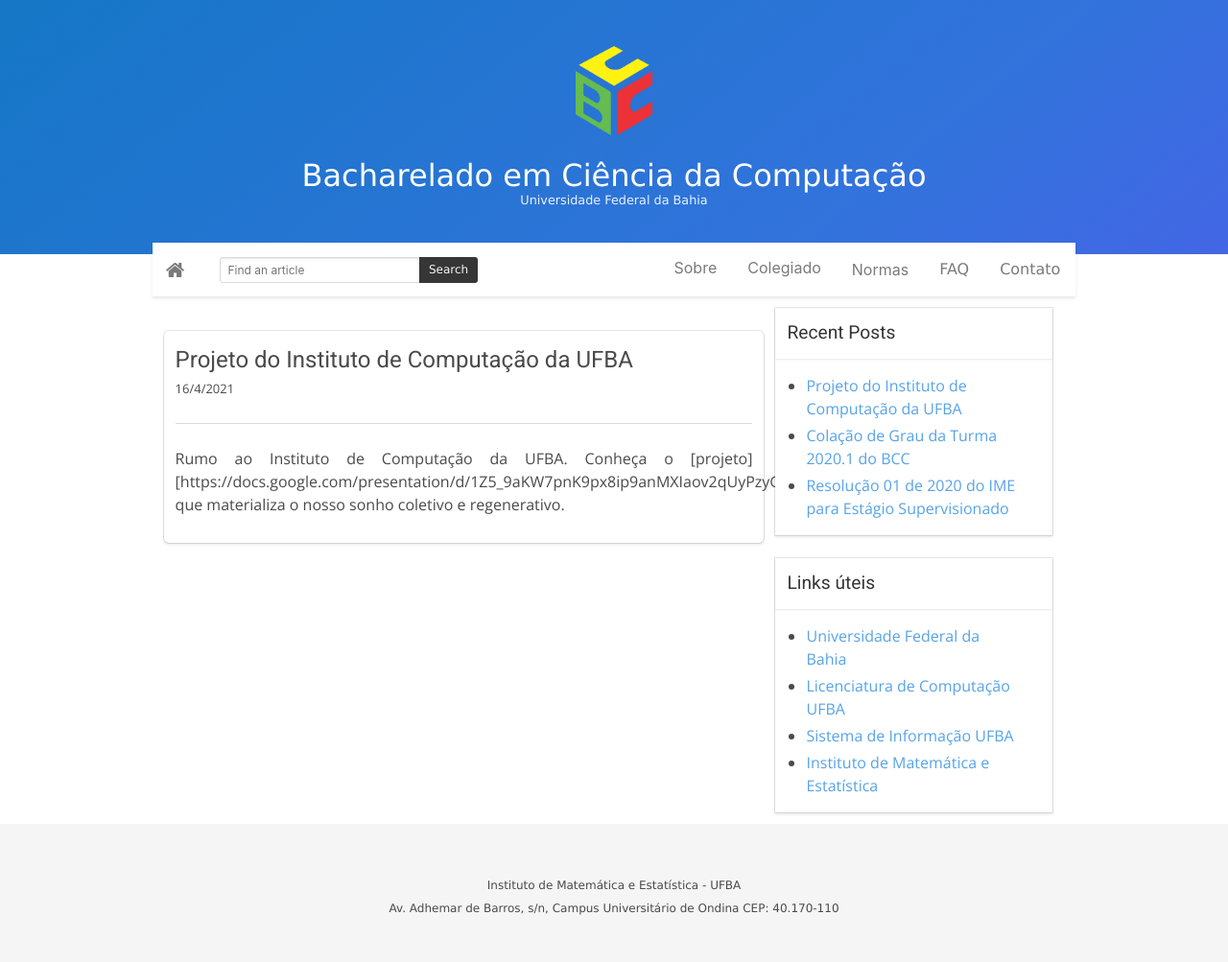
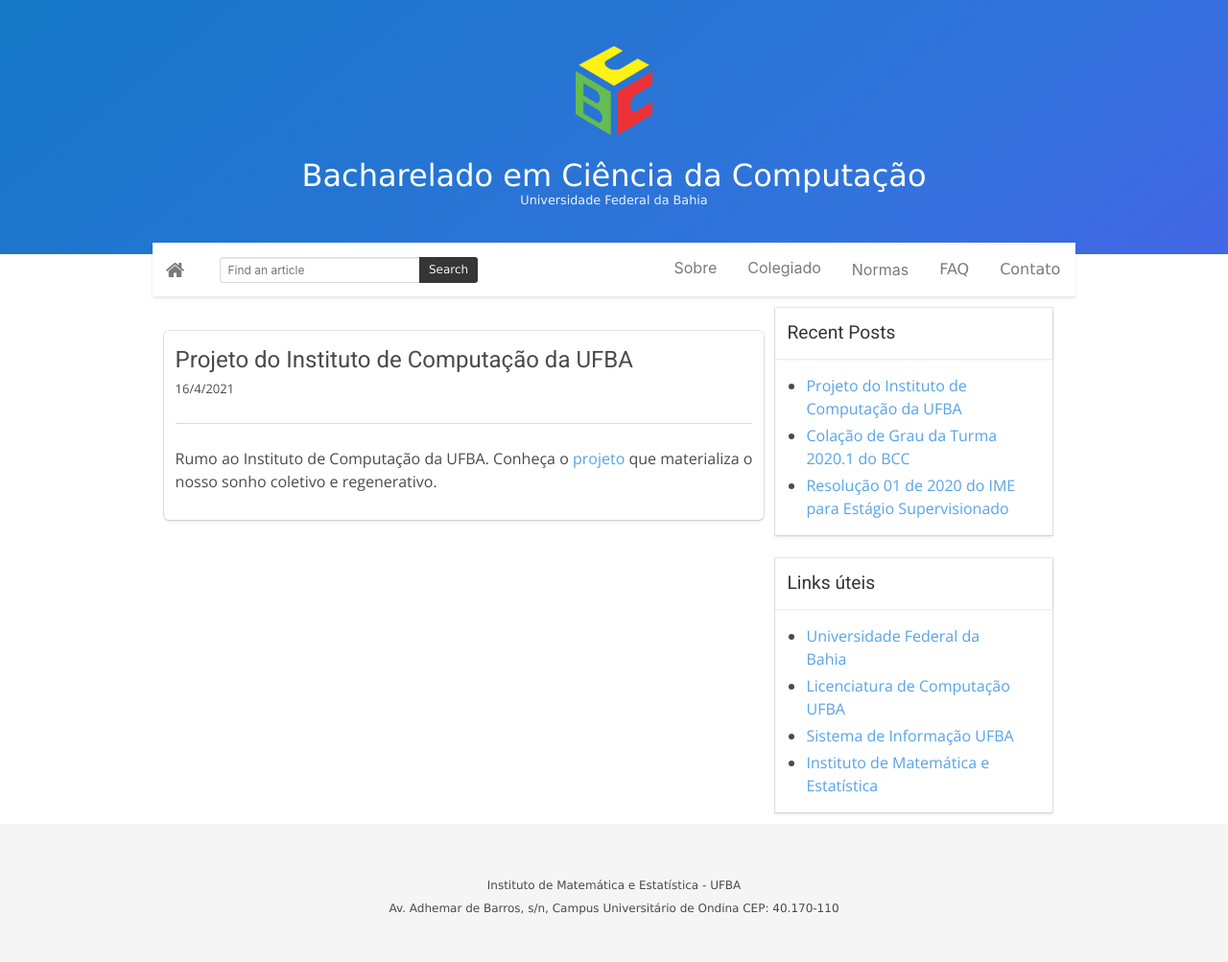
Before and after one commit to bcc-ufba/bcc-ufba.github.io, a Jekyll site: the page built from _posts/2021-04-16-Projeto_IC_UFBA.markdown, in a window 1280 px wide. Shown: the whole page at 96% size. Built offline with Jekyll 4.4.1, drawn with Linux system fonts in a browser that asks for light colours.

Commit message:
Update 2021-04-16-Projeto_IC_UFBA.markdown

```diff
--- a/_posts/2021-04-16-Projeto_IC_UFBA.markdown
+++ b/_posts/2021-04-16-Projeto_IC_UFBA.markdown
@@ -2,4 +2,4 @@
 title: Projeto do Instituto de Computação da UFBA
 layout: post
 ---
-Rumo ao Instituto de Computação da UFBA. Conheça o [projeto][https://docs.google.com/presentation/d/1Z5_9aKW7pnK9px8ip9anMXIaov2qUyPzyGU344lIb3k/edit#slide=id.p] que materializa o nosso sonho coletivo e regenerativo.
+Rumo ao Instituto de Computação da UFBA. Conheça o [projeto](https://docs.google.com/presentation/d/1Z5_9aKW7pnK9px8ip9anMXIaov2qUyPzyGU344lIb3k/edit#slide=id.p) que materializa o nosso sonho coletivo e regenerativo.
```
